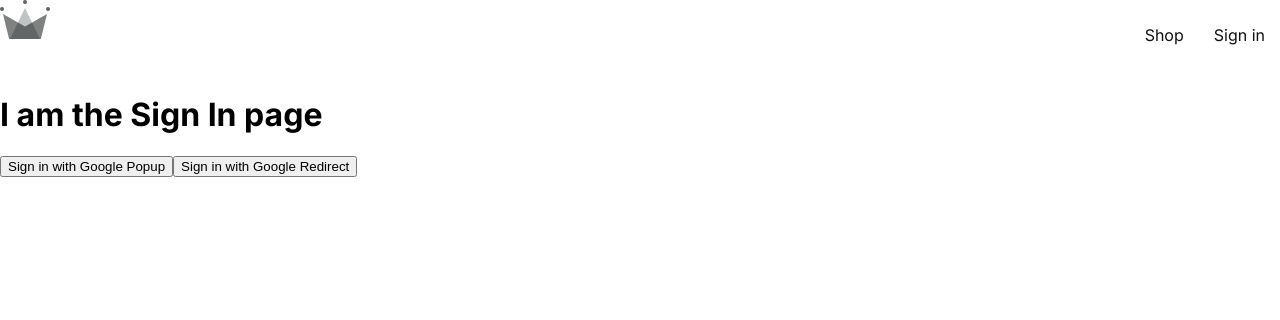
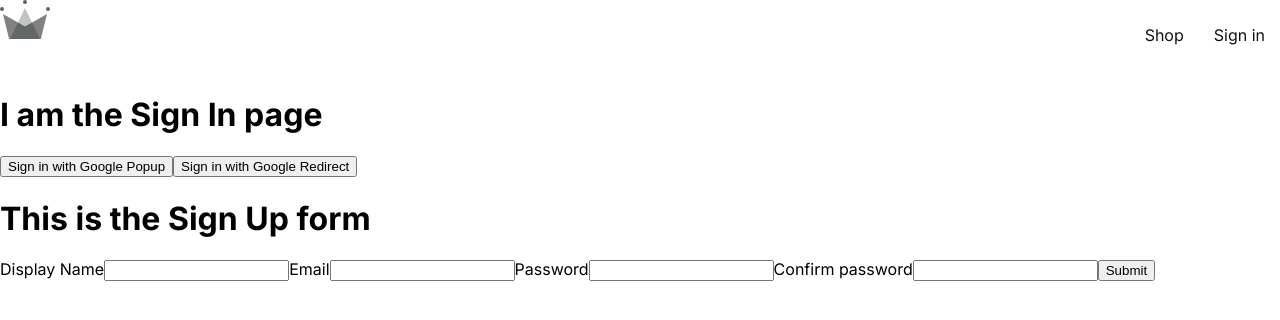
Before and after one commit to thedevangvishnu/mastering-react, a React (Create React App) app in the folder ztm-react-developer-2023/crown-clothing/: page /sign-in in a window 1280 px wide. Shown: the top 320 px of the page. Built offline with nearby package versions, Linux system fonts and the light colour scheme.

Commit message:
Crate the sign-up form component

```diff
--- /dev/null
+++ b/ztm-react-developer-2023/crown-clothing/src/components/sign-up-form/sign-up-form.component.jsx
@@ -0,0 +1,72 @@
+import { useState } from "react";
+
+const defaultFormFields = {
+  displayName: "",
+  email: "",
+  password: "",
+  confirmPassword: "",
+};
+
+const SignUp = () => {
+  const [formFields, setFormFields] = useState(defaultFormFields);
+
+  const { displayName, email, password, confirmPassword } = formFields;
+
+  console.log(formFields);
+
+  const handleChange = (event) => {
+    const { name, value } = event.target;
+    setFormFields({ ...formFields, [name]: value });
+  };
+
+  return (
+    <div>
+      <h1>This is the Sign Up form</h1>
+      <form action="">
+        <label htmlFor="displayName">Display Name</label>
+        <input
+          required
+          type="text"
+          id="displayName"
+          name="displayName"
+          value={displayName}
+          onChange={handleChange}
+        />
+
+        <label htmlFor="email">Email</label>
+        <input
+          required
+          type="email"
+          id="email"
+          name="email"
+          value={email}
+          onChange={handleChange}
+        />
+
+        <label htmlFor="password">Password</label>
+        <input
+          required
+          type="password"
+          id="password"
+          name="password"
+          value={password}
+          onChange={handleChange}
+        />
+
+        <label htmlFor="confirmPassword">Confirm password</label>
+        <input
+          required
+          type="password"
+          id="confirmPassword"
+          name="confirmPassword"
+          value={confirmPassword}
+          onChange={handleChange}
+        />
+
+        <button>Submit</button>
+      </form>
+    </div>
+  );
+};
+
+export default SignUp;
--- a/ztm-react-developer-2023/crown-clothing/src/routes/sign-in/sign-in.component.jsx
+++ b/ztm-react-developer-2023/crown-clothing/src/routes/sign-in/sign-in.component.jsx
@@ -6,6 +6,7 @@ import {
   signInWithGoogleRedirect,
   createUserDocumentFromAuth,
 } from "../../utils/firebase/firebase.utils";
+import SignUp from "../../components/sign-up-form/sign-up-form.component";
 
 const SignIn = () => {
   useEffect(() => {
@@ -33,6 +34,7 @@ const SignIn = () => {
       <button onClick={signInWithGoogleRedirect}>
         Sign in with Google Redirect
       </button>
+      <SignUp />
     </div>
   );
 };
```
